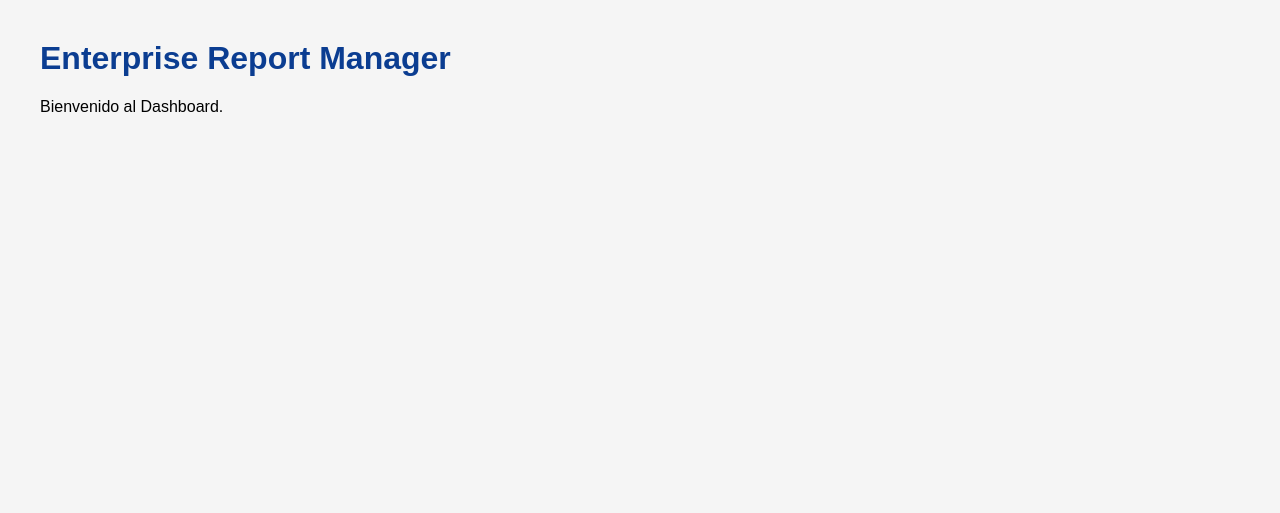
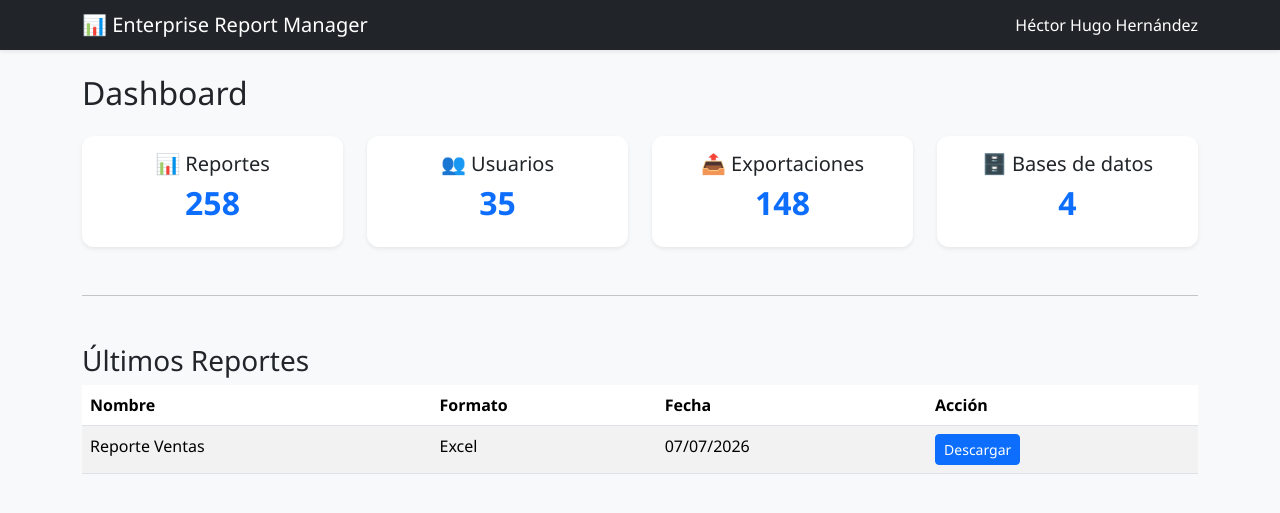
Before and after one commit to hugohdev-13/enterprise-report-manager, a Flask app: page / in a window 1280 px wide. Shown: the top 513 px of the page. Run offline with Flask 3, Linux system fonts and the light colour scheme.

Commit message:
Add Bootstrap dashboard with statistics cards

```diff
--- a/static/css/style.css
+++ b/static/css/style.css
@@ -1,15 +1,13 @@
-body{
-
-    font-family: Arial;
-
-    background:#f5f5f5;
-
-    margin:40px;
-
+body {
+    font-family: "Segoe UI", Arial, sans-serif;
 }
 
-h1{
+.card {
+    border: none;
+    border-radius: 12px;
+}
 
-    color:#0b3d91;
-
+.card h2 {
+    color: #0d6efd;
+    font-weight: bold;
 }
--- a/templates/base.html
+++ b/templates/base.html
@@ -1,21 +1,36 @@
 <!DOCTYPE html>
-<html lang="en">
+<html lang="es">
 <head>
+    <meta charset="UTF-8">
+    <meta name="viewport" content="width=device-width, initial-scale=1.0">
+    <title>Enterprise Report Manager</title>
 
-    <meta charset="UTF-8">
-
-    <title>Enterprise Report Manager</title>
+    <link href="https://cdn.jsdelivr.net/npm/bootstrap@5.3.7/dist/css/bootstrap.min.css" rel="stylesheet">
 
     <link rel="stylesheet"
           href="{{ url_for('static', filename='css/style.css') }}">
-
 </head>
 
-<body>
+<body class="bg-light">
+
+<nav class="navbar navbar-dark bg-dark shadow-sm">
+    <div class="container">
+        <span class="navbar-brand mb-0 h1">
+            📊 Enterprise Report Manager
+        </span>
+
+        <span class="text-white">
+            Héctor Hugo Hernández
+        </span>
+    </div>
+</nav>
+
+<div class="container mt-4">
 
 {% block content %}
+{% endblock %}
 
-{% endblock %}
+</div>
 
 </body>
 </html>
--- a/templates/dashboard.html
+++ b/templates/dashboard.html
@@ -2,8 +2,90 @@
 
 {% block content %}
 
-<h1>Enterprise Report Manager</h1>
+<h2 class="mb-4">Dashboard</h2>
 
-<p>Bienvenido al Dashboard.</p>
+<div class="row g-4">
+
+    <div class="col-md-3">
+        <div class="card shadow-sm text-center">
+            <div class="card-body">
+                <h5>📊 Reportes</h5>
+                <h2>258</h2>
+            </div>
+        </div>
+    </div>
+
+    <div class="col-md-3">
+        <div class="card shadow-sm text-center">
+            <div class="card-body">
+                <h5>👥 Usuarios</h5>
+                <h2>35</h2>
+            </div>
+        </div>
+    </div>
+
+    <div class="col-md-3">
+        <div class="card shadow-sm text-center">
+            <div class="card-body">
+                <h5>📤 Exportaciones</h5>
+                <h2>148</h2>
+            </div>
+        </div>
+    </div>
+
+    <div class="col-md-3">
+        <div class="card shadow-sm text-center">
+            <div class="card-body">
+                <h5>🗄️ Bases de datos</h5>
+                <h2>4</h2>
+            </div>
+        </div>
+    </div>
+
+</div>
+
+<hr class="my-5">
+
+<h3>Últimos Reportes</h3>
+
+<table class="table table-striped table-hover">
+
+<thead>
+
+<tr>
+
+<th>Nombre</th>
+
+<th>Formato</th>
+
+<th>Fecha</th>
+
+<th>Acción</th>
+
+</tr>
+
+</thead>
+
+<tbody>
+
+<tr>
+
+<td>Reporte Ventas</td>
+
+<td>Excel</td>
+
+<td>07/07/2026</td>
+
+<td>
+<button class="btn btn-primary btn-sm">
+Descargar
+</button>
+</td>
+
+</tr>
+
+</tbody>
+
+</table>
 
 {% endblock %}
```
